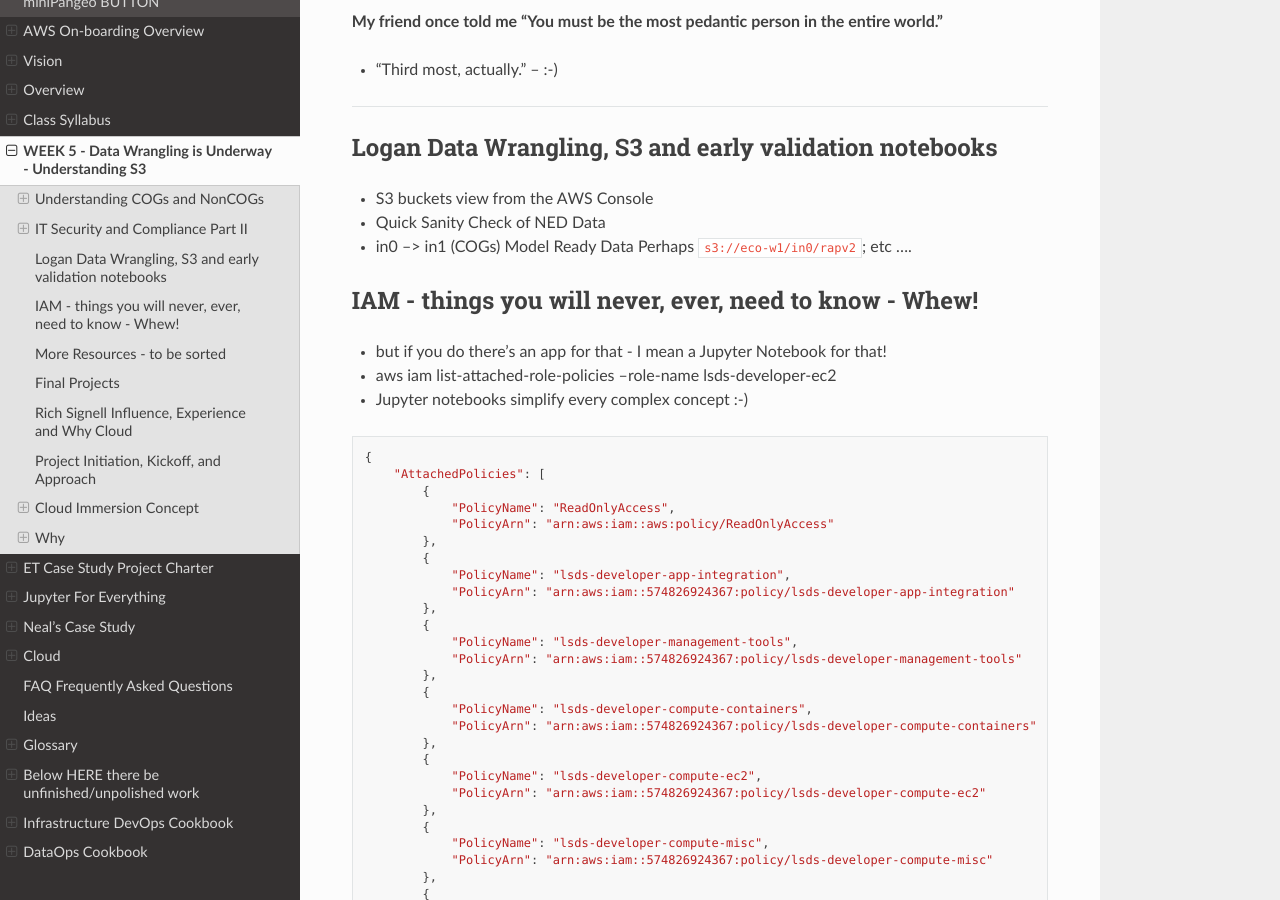
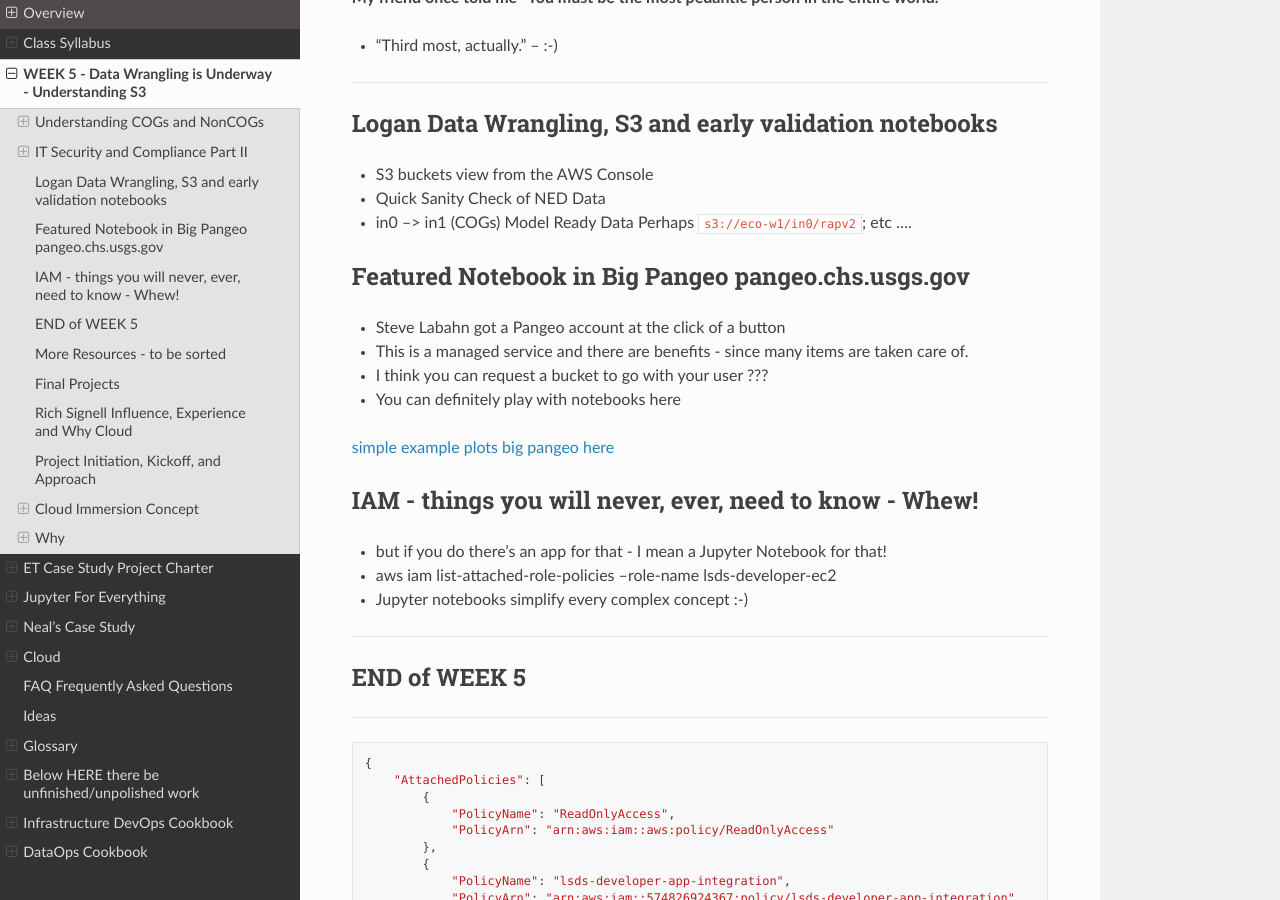
Before and after one commit to tonybutzer/harmony, a Sphinx documentation site: the page built from documentation/source/05week.md, in a window 1280 px wide and 900 px high, scrolled down 2199 px. Built offline with Sphinx 7.4.7 and the Read the Docs theme 2.0.0, drawn with Linux system fonts in a browser that asks for light colours; pages that are not in the unit, such as notebooks, are missing from menus; some of the changed text lies outside the part shown.

Commit message:
automatic git update from Makefile

````diff
--- a/documentation/source/05week.md
+++ b/documentation/source/05week.md
@@ -77,11 +76,24 @@
 - Quick Sanity Check of NED Data
 - in0 --> in1 (COGs) Model Ready Data Perhaps   `s3://eco-w1/in0/rapv2`; etc ....
 
+## Featured Notebook in Big Pangeo pangeo.chs.usgs.gov
+
+- Steve Labahn got a Pangeo account at the click of a button
+- This is a managed service and there are benefits - since many items are taken care of.
+- I think you can request a bucket to go with your user ???
+- You can definitely play with notebooks here
+
+[ simple example plots big pangeo here](https://pangeo.chs.usgs.gov/user/butzer@contractor.usgs.gov/notebooks/opt/Oldstuff/notebook/00-Tutorial/01-Basic-Plotting-Python/00-example-plots-tony.ipynb)
+
 ## IAM - things you will never, ever, need to know - Whew!
 - but if you do there's an app for that - I mean a Jupyter Notebook for that!
 - aws iam list-attached-role-policies --role-name lsds-developer-ec2
 - Jupyter notebooks simplify every complex concept :-)
 
+---
+
+## END of WEEK 5
+---
 
 ```
 {
````
Also changed, not shown: other parts of documentation/source/05week.md (+6 -7 lines).
